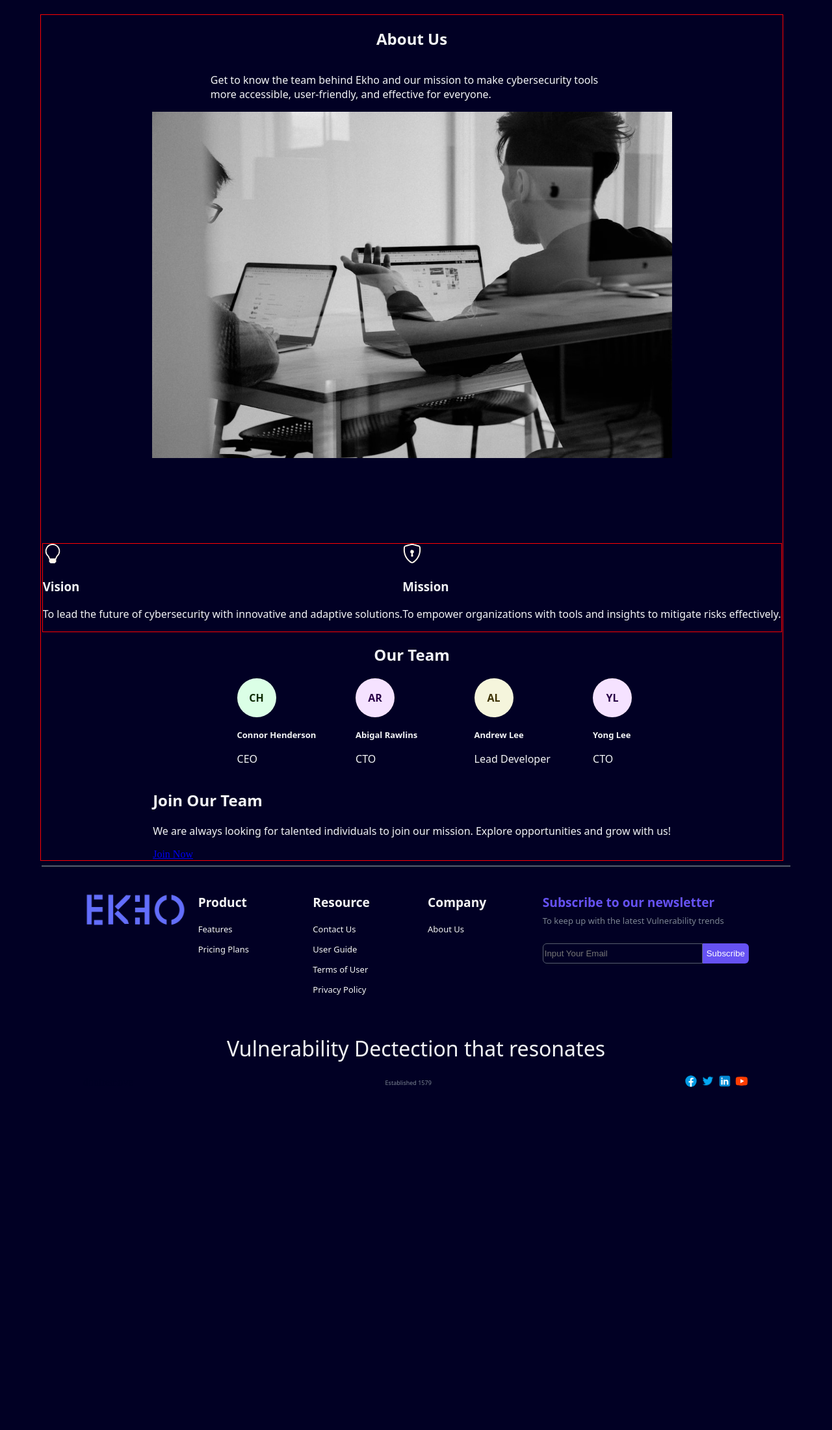
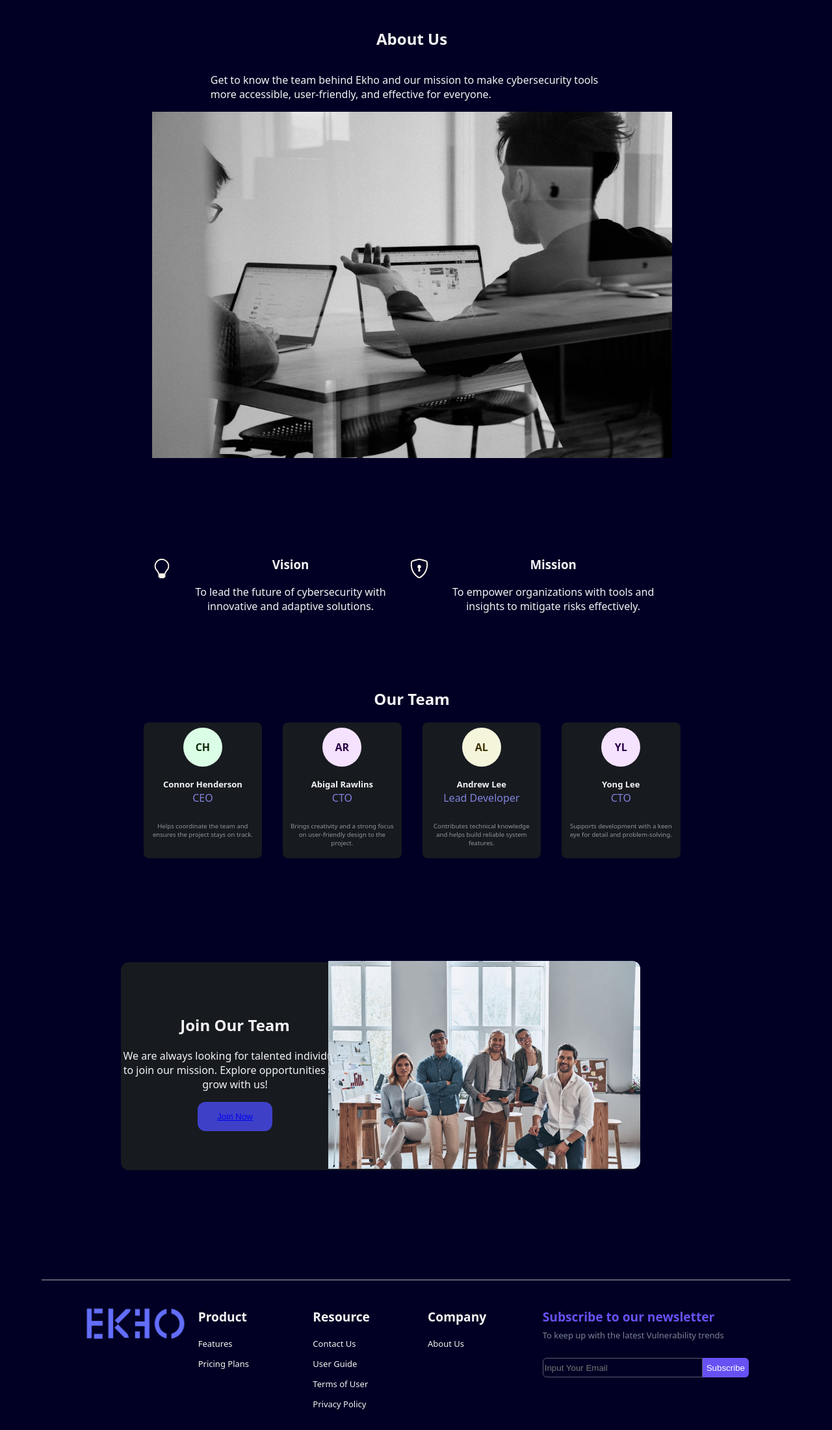
Before and after one commit to SweetDoppio/ECKO, a Flask app: page /about in a window 1280 px wide. Shown: the part 73-2274 px from the top of the page at 65% size. Before the commit the page ends 1746 px from the top, so only its background shows below. Run offline with Flask 3, Linux system fonts and the light colour scheme; parts of the project's set-up code (start-up, migrations or seed data) failed here and were passed over.

```diff
--- a/app/static/css/about.css
+++ b/app/static/css/about.css
@@ -5,7 +5,6 @@
 }
 
 #about-us-main-container{
-    outline: var(--test-outline-setting);
     width: 90%;
     display: flex;
     flex-direction: column;
@@ -38,21 +37,56 @@
     height: auto;
     color: rgb(255, 247, 236);
 }
+
 .vision-mission-wrapper{
-    outline: var(--test-outline-setting);
+    width: 70%;
+
     margin-top: 8em;
-    display: flex;
-    flex-direction: row;
+    display: grid;
+    grid-template-columns:[first] 30px [line2] 40% [line3] 30px [line4] auto;
+    column-gap: 10px;
 }
 
+
+.vision-icon-wrapper, .mission-icon-wrapper{
+    margin-top: 23px;
+
+    max-width: fit-content;
+}
+
+.vision-text-container,.mission-text-container{
+
+    width: fit-content;
+}
+
+.our-team{
+    margin-top: 5em;
+    width:80%;
+
+    display: flex;
+    flex-direction: column;
+    justify-content: center;
+}
 
 .our-team > h2{
     text-align: center;
 }
+
+.team-member{
+    display: flex;
+    flex-direction: column;
+    align-items: center;
+    background: #171A1FFF;
+    border-radius: 8px;
+    padding: 8px;
+
+}
+
 .team-grid{
     display: grid;
-    grid-template-columns: repeat(4, 25%);
-    gap: 3em;
+    grid-template-columns: repeat(4, 20%);
+    gap: 2em;
+    justify-content: center;
 }
 
 .team-icon-container{
@@ -69,5 +103,100 @@
 .team-icon-container > p{
     font-family: var(--main-font-style);
     font-weight: 600;
+}
+
+.team-icon-container+h4+p{
+    margin-top: -1em;
+    color: #8182DBFF;
+}
+
+
+.team-icon-container+h4+p+p{
+    color: #9095A0FF;
+    font-size: 0.6em;
+    text-align: center;
+}
+
+.join-team-container{
+    margin-right: 6em;
+    /* outline: var(--test-outline-setting); */
+    margin-top: 10em;
+    margin-bottom: 10em;
+    height: 20em;
+    width: 70%;
+    background-color: #171A1FFF;
+    border-radius: 12px;
+    justify-content: center;
+    display: grid;
+    align-items: center;
+    grid-template-columns: repeat(2, 50%);
+}
+
+.join-team-banner-left{
+    width: 80%;
+    align-self: center;
+    justify-self: center;
+}
+
+#join-team-banner-button{
+    padding: 15px 30px;
+    border: none;
+    border-radius: 12px;
+    background-color: #3E41C8FF;
+}
+
+.join-banner-font{
+    font-family: var(--main-font-style);
+    text-decoration:none !important;
+}
+
+#join-team-banner-button:hover {
+  background: #2F31A7FF;
 
 }
+
+.join-team-banner-left.banner-content  button a:visited{
+    color: antiquewhite;
+}
+
+.join-banner-image > img{
+    margin-left: -2em;
+    height: 20em;
+    width: auto;
+    border-bottom-right-radius: 12px;
+    border-top-right-radius: 12px;
+}
+
+
+/* Scroll animation CSS section*/
+
+.in-viewport{
+    animation: scroll-down-animation 0.6s ease-out forwards;
+    backface-visibility: hidden;
+
+}
+
+.animate-on-scroll{
+    display: flex !important;
+    text-align: center !important;
+}
+
+
+@keyframes scroll-down-animation {
+    0%{
+        transform: translateY(-100px);
+        opacity: 0;
+        display: none;
+    }
+
+    50%{
+        transform: translateY(-50px);
+        opacity: 0.5;
+
+    }
+    100%{
+        transform: translateY(0px);
+        opacity: 1;
+        display: flex;
+    }
+}
--- a/app/templates/about.html
+++ b/app/templates/about.html
@@ -14,25 +14,33 @@
                 </picture>
             </div>
 
-            <div class="vision-mission-wrapper">
-                <div>
+            <div class="vision-mission-wrapper animate-on-scroll">
+                    <div class="vision-icon-wrapper">
                         <svg class="vision-mission-icon" xmlns="http://www.w3.org/2000/svg" width="16" height="16" fill="currentColor" class="bi bi-lightbulb" viewBox="0 0 16 16">
                         <path d="M2 6a6 6 0 1 1 10.174 4.31c-.203.196-.359.4-.453.619l-.762 1.769A.5.5 0 0 1 10.5 13a.5.5 0 0 1 0 1 .5.5 0 0 1 0 1l-.224.447a1 1 0 0 1-.894.553H6.618a1 1 0 0 1-.894-.553L5.5 15a.5.5 0 0 1 0-1 .5.5 0 0 1 0-1 .5.5 0 0 1-.46-.302l-.761-1.77a2 2 0 0 0-.453-.618A5.98 5.98 0 0 1 2 6m6-5a5 5 0 0 0-3.479 8.592c.263.254.514.564.676.941L5.83 12h4.342l.632-1.467c.162-.377.413-.687.676-.941A5 5 0 0 0 8 1"/>
                         </svg>
+                    </div>
+
+                    <div class="vision-text-container">
                         <h3>Vision</h3>
                         <p>To lead the future of cybersecurity with innovative and adaptive solutions.</p>
                      </div>
-                <div>
+
+
+                    <div class="mission-icon-wrapper">
                         <svg class="vision-mission-icon" xmlns="http://www.w3.org/2000/svg" width="16" height="16" fill="currentColor" class="bi bi-shield-lock" viewBox="0 0 16 16">
                         <path d="M5.338 1.59a61 61 0 0 0-2.837.856.48.48 0 0 0-.328.39c-.554 4.157.726 7.19 2.253 9.188a10.7 10.7 0 0 0 2.287 2.233c.346.244.652.42.893.533q.18.085.293.118a1 1 0 0 0 .101.025 1 1 0 0 0 .1-.025q.114-.034.294-.118c.24-.113.547-.29.893-.533a10.7 10.7 0 0 0 2.287-2.233c1.527-1.997 2.807-5.031 2.253-9.188a.48.48 0 0 0-.328-.39c-.651-.213-1.75-.56-2.837-.855C9.552 1.29 8.531 1.067 8 1.067c-.53 0-1.552.223-2.662.524zM5.072.56C6.157.265 7.31 0 8 0s1.843.265 2.928.56c1.11.3 2.229.655 2.887.87a1.54 1.54 0 0 1 1.044 1.262c.596 4.477-.787 7.795-2.465 9.99a11.8 11.8 0 0 1-2.517 2.453 7 7 0 0 1-1.048.625c-.28.132-.581.24-.829.24s-.548-.108-.829-.24a7 7 0 0 1-1.048-.625 11.8 11.8 0 0 1-2.517-2.453C1.928 10.487.545 7.169 1.141 2.692A1.54 1.54 0 0 1 2.185 1.43 63 63 0 0 1 5.072.56"/>
                         <path d="M9.5 6.5a1.5 1.5 0 0 1-1 1.415l.385 1.99a.5.5 0 0 1-.491.595h-.788a.5.5 0 0 1-.49-.595l.384-1.99a1.5 1.5 0 1 1 2-1.415"/>
                         </svg>
+                    </div>
+
+                    <div class="mission-text-container">
                         <h3>Mission</h3>
                         <p>To empower organizations with tools and insights to mitigate risks effectively.</p>
                     </div>
             </div>
 
-            <div class="our-team">
+            <div class="our-team animate-on-scroll" style="display: none;">
                 <h2>Our Team</h2>
                 <div class="team-grid">
                     <div class="team-member">
@@ -41,6 +49,7 @@
                         </div>
                         <h4>Connor Henderson</h4>
                         <p>CEO</p>
+                        <p>Helps coordinate the team and ensures the project stays on track.</p>
                     </div>
                     <div class="team-member">
                         <div class="team-icon-container" style="background-color: #f5e2ff;">
@@ -48,13 +57,17 @@
                         </div>
                         <h4>Abigal Rawlins</h4>
                         <p>CTO</p>
+                        <p>
+                            Brings creativity and a strong focus on user-friendly design to the project.
+                        </p>
                     </div>
                     <div class="team-member">
                         <div class="team-icon-container">
                             <p style="color: rgb(61, 50, 1);">AL</p>
                         </div>
                         <h4>Andrew Lee</h4>
-                        <p >Lead Developer</p>
+                        <p>Lead Developer</p>
+                        <p>Contributes technical knowledge and helps build reliable system features.</p>
                     </div>
                        <div class="team-member">
                         <div class="team-icon-container" style="background-color: #f5e2ff;">
@@ -62,14 +75,25 @@
                         </div>
                         <h4>Yong Lee</h4>
                         <p>CTO</p>
+                        <p>Supports development with a keen eye for detail and problem-solving.</p>
                     </div>
                 </div>
             </div>
 
-            <div class="join-team">
+            <div class="join-team-container animate-on-scroll" style="display: none;">
+                <div class="join-team-banner-left banner-content">
                     <h2>Join Our Team</h2>
                     <p>We are always looking for talented individuals to join our mission. Explore opportunities and grow with us!</p>
-                <a href="{{ url_for('contact') }}" class="join-button">Join Now</a>
+                    <button id="join-team-banner-button"><a href="{{ url_for('contact') }}" class="join-button-font">Join Now</a></button>
+
+                </div>
+                <div class="join-team-banner-left banner-content">
+                    <picture class="join-banner-image">
+                        <source srcset="{{ url_for('static', filename='images/join-team-banner-picture.png') }}" type="image/png+xml" />
+                        <img src="{{ url_for('static', filename='images/join-team-banner-picture.png') }}" alt="gaggle-of-people" />
+                    </picture>
+                </div>
+
             </div>
     </div>
 
--- a/app/templates/base.html
+++ b/app/templates/base.html
@@ -22,7 +22,7 @@
 <body id="base-body-main">
     <div id="page-container">
     <header id="base-header-container">
-        <nav id="base-header-wrapper" style="width: 100%;">
+        <nav id="base-header-wrapper" style="width: 100%; ">
             <ul id="base-header-list">
 
                 <div class="logo-image-container">
```
Also changed, not shown: app/templates/help_page.html (+11 -11 lines), app/static/images/join-team-banner-picture.png (added), app/static/js/test.ts (added). Lines whose indentation alone changed are shown as unchanged.
